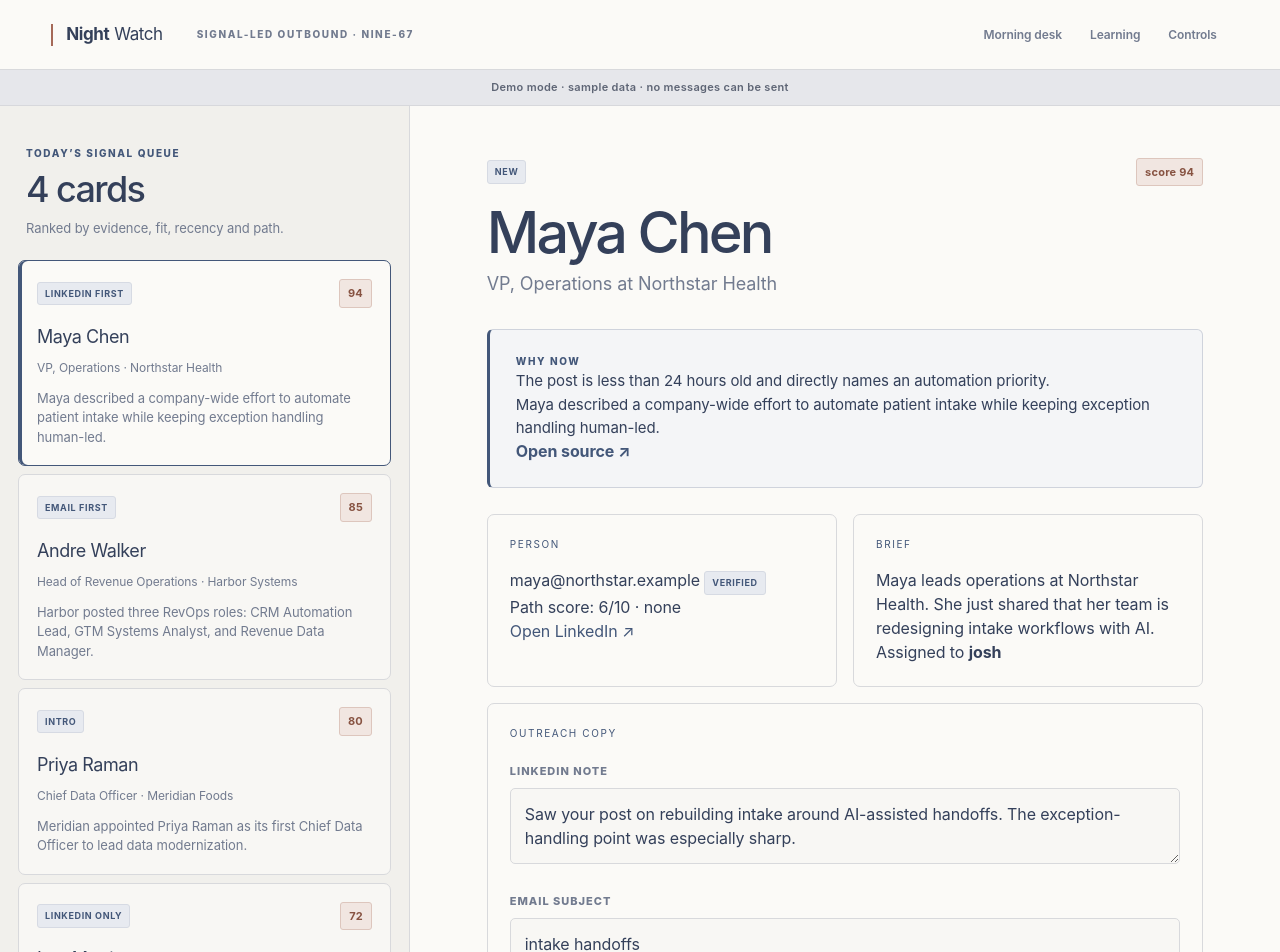
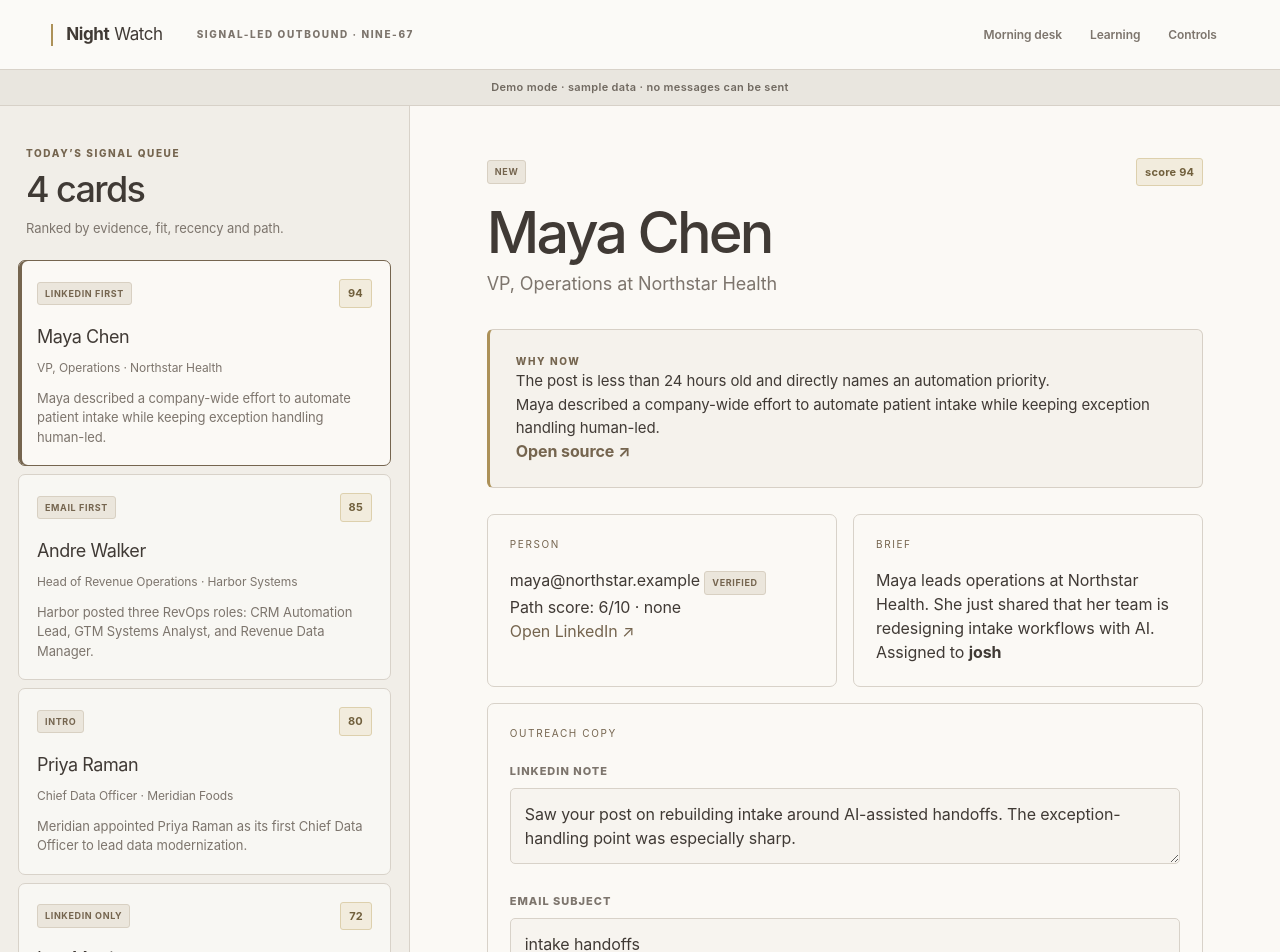
Before and after one commit to githolla/night-watch, a Next.js app: page / in a window 1280 px wide. Shown: the top 952 px of the page. Built offline with nearby package versions, Linux system fonts and the light colour scheme; no server answers.

Commit message:
Adopt a warm neutral interface palette

```diff
--- a/src/app/globals.css
+++ b/src/app/globals.css
@@ -1,18 +1,18 @@
 @import "tailwindcss";
 
 :root{
-  --ink:#34405a;
-  --muted:#727b8f;
-  --canvas:#e9e9e7;
-  --paper:#fbfaf7;
-  --soft:#f1f0ec;
-  --line:#d8d9dc;
-  --blue:#435779;
-  --blue-soft:#e7eaf0;
-  --coral:#a56958;
-  --coral-soft:#f1e6e1;
-  --lavender:#e6e7eb;
-  --shadow:0 10px 30px rgba(68,74,90,.08);
+  --ink:#403a35;
+  --muted:#7d756d;
+  --canvas:#e9e5de;
+  --paper:#fbf9f5;
+  --soft:#f1eee8;
+  --line:#d8d2c9;
+  --blue:#75654f;
+  --blue-soft:#ebe6dc;
+  --coral:#ac9158;
+  --coral-soft:#f2ecdd;
+  --lavender:#e9e6df;
+  --shadow:0 10px 30px rgba(72,63,54,.07);
 }
 
 *{box-sizing:border-box}
@@ -32,7 +32,7 @@
 .nav a{color:var(--muted);text-decoration:none;padding:9px 12px;border-radius:4px;font-size:12px;font-weight:600}
 .nav a:hover{background:var(--blue-soft);color:var(--blue)}
 
-.demo-banner{background:var(--lavender);color:#5e6575;text-align:center;padding:9px 16px;font-weight:600;font-size:11px;letter-spacing:.03em;border-bottom:1px solid #d7d8dc}
+.demo-banner{background:var(--lavender);color:#706960;text-align:center;padding:9px 16px;font-weight:600;font-size:11px;letter-spacing:.03em;border-bottom:1px solid #d7d1c8}
 .desk{display:grid;grid-template-columns:minmax(330px,410px) minmax(0,1fr);min-height:calc(100vh - 78px)}
 .queue{border-right:1px solid var(--line);overflow:auto;background:var(--soft);padding-bottom:22px}
 .queue-head{padding:40px 26px 22px;position:sticky;top:0;background:linear-gradient(180deg,var(--soft) 78%,rgba(245,241,234,0));z-index:2}
@@ -41,11 +41,11 @@
 .queue h1{font-size:36px;line-height:1;letter-spacing:-.045em;margin:10px 0 12px;font-weight:500}
 .queue-head p{color:var(--muted);font-size:13px;max-width:260px;line-height:1.5}
 .queue-card{position:relative;margin:0 18px 8px;padding:18px;border:1px solid var(--line);background:rgba(251,250,247,.76);border-radius:7px;width:calc(100% - 36px);text-align:left;color:inherit;transition:background .15s ease,border-color .15s ease}
-.queue-card:hover{background:var(--paper);border-color:#b9bdc7}
+.queue-card:hover{background:var(--paper);border-color:#bdb5aa}
 .queue-card.active{border-color:var(--blue);background:var(--paper);box-shadow:inset 3px 0 0 var(--blue)}
 .queue-card-top,.row{display:flex;align-items:center;gap:10px}
-.score{margin-left:auto;background:var(--coral-soft);color:#875342;border-radius:3px;padding:5px 8px;font-weight:700;font-size:11px;letter-spacing:.02em;border:1px solid #ddc6bd}
-.badge{display:inline-block;background:var(--blue-soft);color:var(--blue);border-radius:3px;padding:4px 7px;font-size:9px;font-weight:700;text-transform:uppercase;letter-spacing:.07em;border:1px solid #d6dae3}
+.score{margin-left:auto;background:var(--coral-soft);color:#71603d;border-radius:3px;padding:5px 8px;font-weight:700;font-size:11px;letter-spacing:.02em;border:1px solid #ddd0ad}
+.badge{display:inline-block;background:var(--blue-soft);color:var(--blue);border-radius:3px;padding:4px 7px;font-size:9px;font-weight:700;text-transform:uppercase;letter-spacing:.07em;border:1px solid #d8d0c2}
 .queue-card h3{margin:15px 0 4px;font-size:18px;letter-spacing:-.025em}
 .queue-card small{color:var(--muted);font-size:12px}
 .queue-card p{font-size:13px;color:var(--muted);line-height:1.5;margin:11px 0 0}
@@ -54,7 +54,7 @@
 .detail-inner{max-width:920px;margin:auto}
 .detail h1{font-size:clamp(38px,4.5vw,58px);font-weight:500;letter-spacing:-.05em;line-height:.98;margin:18px 0 10px;max-width:760px}
 .subtitle{color:var(--muted);font-size:18px;margin-bottom:32px}
-.signal{border:1px solid #cfd3dc;border-left:3px solid var(--blue);background:#f4f5f7;color:var(--ink);padding:24px 26px;margin:26px 0;border-radius:6px;box-shadow:none}
+.signal{border:1px solid #d7d0c6;border-left:3px solid var(--coral);background:#f5f2ec;color:var(--ink);padding:24px 26px;margin:26px 0;border-radius:6px;box-shadow:none}
 .signal .eyebrow{color:var(--blue)}
 .signal p{font-size:15px;line-height:1.55;max-width:720px}
 .signal a{color:var(--blue);font-weight:700}
@@ -62,18 +62,18 @@
 .panel{background:var(--paper);border:1px solid var(--line);border-radius:7px;padding:22px;box-shadow:none}
 .panel h2{font-size:10px;text-transform:uppercase;letter-spacing:.16em;color:var(--blue);margin-bottom:16px}
 .panel p,.panel li{line-height:1.5}
-.job-block{margin-top:16px;background:#f4f1ee;border-color:#ddd7d2;box-shadow:none}
+.job-block{margin-top:16px;background:#f4f1ea;border-color:#ddd5ca;box-shadow:none}
 .job-block h3{font-size:22px;margin-bottom:8px}
 .copybox{margin-top:16px!important}
 .copybox label{font-size:11px;font-weight:800;text-transform:uppercase;letter-spacing:.09em;color:var(--muted)}
-.copybox textarea,.copybox input{width:100%;background:#f8f7f4;border:1px solid var(--line);border-radius:5px;padding:13px 14px;margin:7px 0 17px;resize:vertical;outline:none;line-height:1.5}
+.copybox textarea,.copybox input{width:100%;background:#f7f4ef;border:1px solid var(--line);border-radius:5px;padding:13px 14px;margin:7px 0 17px;resize:vertical;outline:none;line-height:1.5}
 .copybox textarea:focus,.copybox input:focus{border-color:var(--blue);box-shadow:0 0 0 3px var(--blue-soft);background:var(--paper)}
 .actions{display:flex;gap:9px;flex-wrap:wrap;margin:22px 0}
-.btn{border:1px solid #c4c8d0;border-radius:5px;padding:10px 15px;background:var(--paper);font-size:12px;font-weight:700;text-decoration:none;display:inline-block}
+.btn{border:1px solid #c8c0b6;border-radius:5px;padding:10px 15px;background:var(--paper);font-size:12px;font-weight:700;text-decoration:none;display:inline-block}
 .btn:hover{border-color:var(--blue);color:var(--blue)}
-.btn.primary{background:var(--blue);border-color:var(--blue);color:#f5f7ff}
+.btn.primary{background:#554b42;border-color:#554b42;color:#fbf8f2}
 .btn.lime{background:var(--paper);border-color:var(--blue);color:var(--blue)}
-.btn.danger{border-color:#df796c;color:#b64e43;background:var(--coral-soft)}
+.btn.danger{border-color:#b8ada1;color:#665d55;background:#f0ede8}
 .btn:disabled,.disabled{opacity:.42;pointer-events:none}
 .steps{list-style:none;padding:0;margin:0}
 .steps li{display:flex;gap:12px;padding:13px 0;border-bottom:1px solid var(--line);font-size:14px}
@@ -84,14 +84,14 @@
 .login-card h1{font-size:48px;line-height:.95;letter-spacing:-.065em;font-weight:500;margin:14px 0 20px}
 .login-card input{width:100%;padding:14px;border:1px solid var(--line);border-radius:12px;margin:8px 0;background:#faf9f7}
 .login-card button{width:100%;margin-top:12px}
-.notice{padding:13px 15px;background:var(--lavender);border-radius:12px;color:#544e84;font-size:13px}
+.notice{padding:13px 15px;background:var(--lavender);border-radius:6px;color:#665f57;font-size:13px}
 
 .stats{padding:58px clamp(24px,6vw,90px);max-width:1280px;margin:auto}
 .stats>h1{font-size:clamp(46px,7vw,82px);letter-spacing:-.075em;line-height:.92;font-weight:500;margin:16px 0 44px;max-width:760px}
 .metrics{display:grid;grid-template-columns:repeat(4,1fr);gap:14px}
 .metric{background:var(--soft);padding:24px;border:1px solid var(--line);border-radius:7px;color:var(--muted);font-size:12px;font-weight:700}
-.metric:nth-child(2){background:#e7eaf0;color:var(--blue)}
-.metric:nth-child(3){background:#eee8e4;color:#855849}
+.metric:nth-child(2){background:#e9e5dc;color:#655b4e}
+.metric:nth-child(3){background:#eee8da;color:#75633f}
 .metric strong{display:block;font-size:42px;letter-spacing:-.055em;font-weight:500;margin-top:20px;color:inherit}
 table{width:100%;border-collapse:separate;border-spacing:0;background:var(--paper);margin-top:24px;border:1px solid var(--line);border-radius:7px;overflow:hidden}
 th,td{text-align:left;padding:15px;border-bottom:1px solid var(--line);font-size:13px}
```
